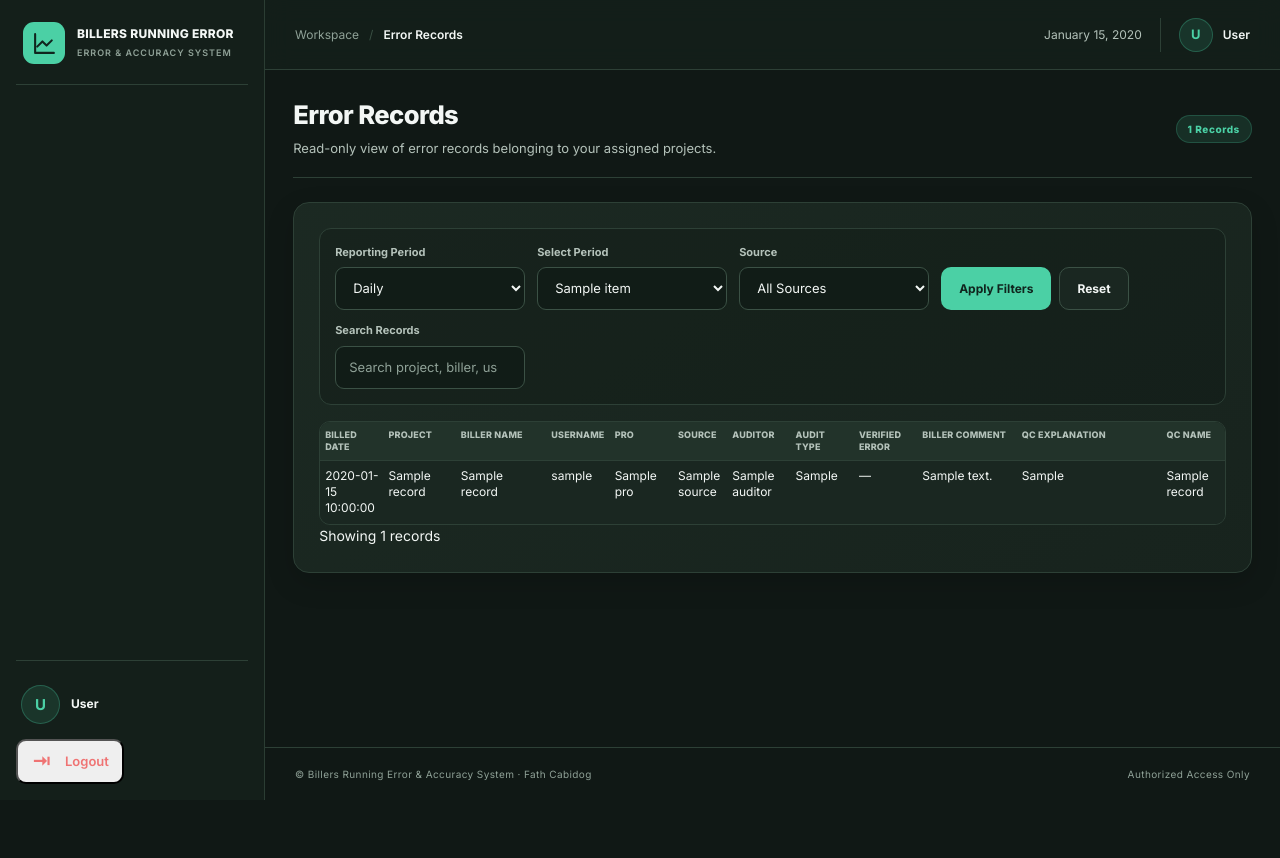
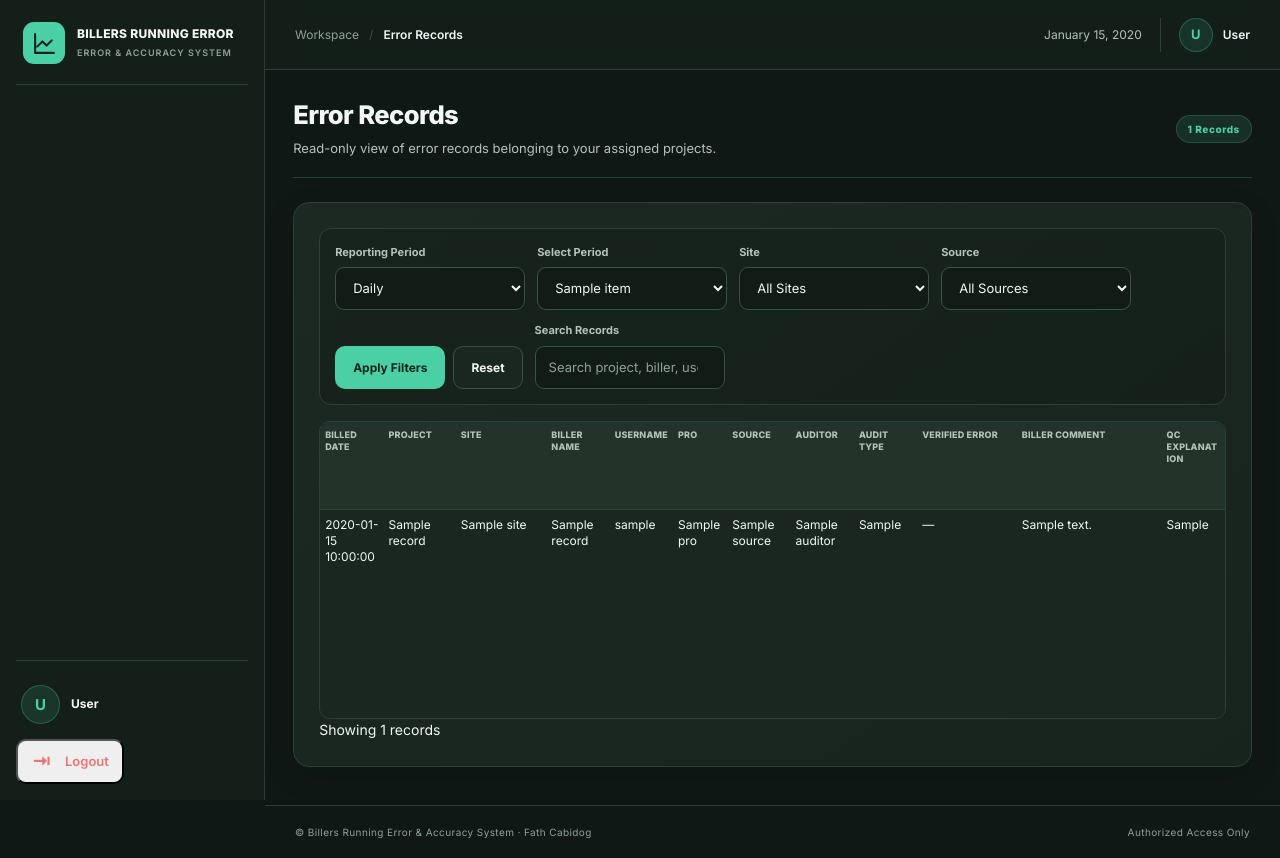
Before and after one commit to PurpleQueen04/billers-running-error-accuracy-system, a Flask app: template templates/supervisor_errors.html in a window 1280 px wide. Before the commit the page ends 800 px from the top, so only its background shows below. Run offline with Flask 3, Linux system fonts and the light colour scheme; the template is opened without the code that fills it: most values are stand-ins (such as "Sample title", 1, 10 or a date in 2020); some libraries are stand-ins or nearby versions.

Commit message:
Add Site filter and column to Supervisor error records

```diff
--- a/templates/supervisor_errors.html
+++ b/templates/supervisor_errors.html
@@ -84,6 +84,13 @@
             </select>
         </div>
         <div class="filter-group">
+            <label for="site">Site</label>
+            <select name="site" id="site">
+                <option value="all" {% if selected_site == 'all' %}selected{% endif %}>All Sites</option>
+                {% for site in sites %}<option value="{{ site }}" {% if selected_site == site %}selected{% endif %}>{{ site }}</option>{% endfor %}
+            </select>
+        </div>
+        <div class="filter-group">
             <label for="source">Source</label>
             <select name="source" id="source">
                 <option value="all" {% if selected_source == 'all' %}selected{% endif %}>All Sources</option>
@@ -113,7 +120,7 @@
             </colgroup>
             <thead>
                 <tr>
-                    <th>BILLED DATE</th><th>PROJECT</th><th>BILLER NAME</th><th>USERNAME</th>
+                    <th>BILLED DATE</th><th>PROJECT</th><th>SITE</th><th>BILLER NAME</th><th>USERNAME</th>
                     <th>PRO</th><th>SOURCE</th><th>AUDITOR</th><th>AUDIT TYPE</th>
                     <th>VERIFIED ERROR</th><th>BILLER COMMENT</th><th>QC EXPLANATION</th><th>QC NAME</th>
                 </tr>
@@ -123,6 +130,7 @@
                 <tr>
                     <td>{{ record.billed_date or '—' }}</td>
                     <td>{{ record.project_name or '—' }}</td>
+                    <td>{{ record.site or '—' }}</td>
                     <td>{{ record.biller_name or '—' }}</td>
                     <td>{{ record.username or '—' }}</td>
                     <td>{{ record.pro or '—' }}</td>
```
